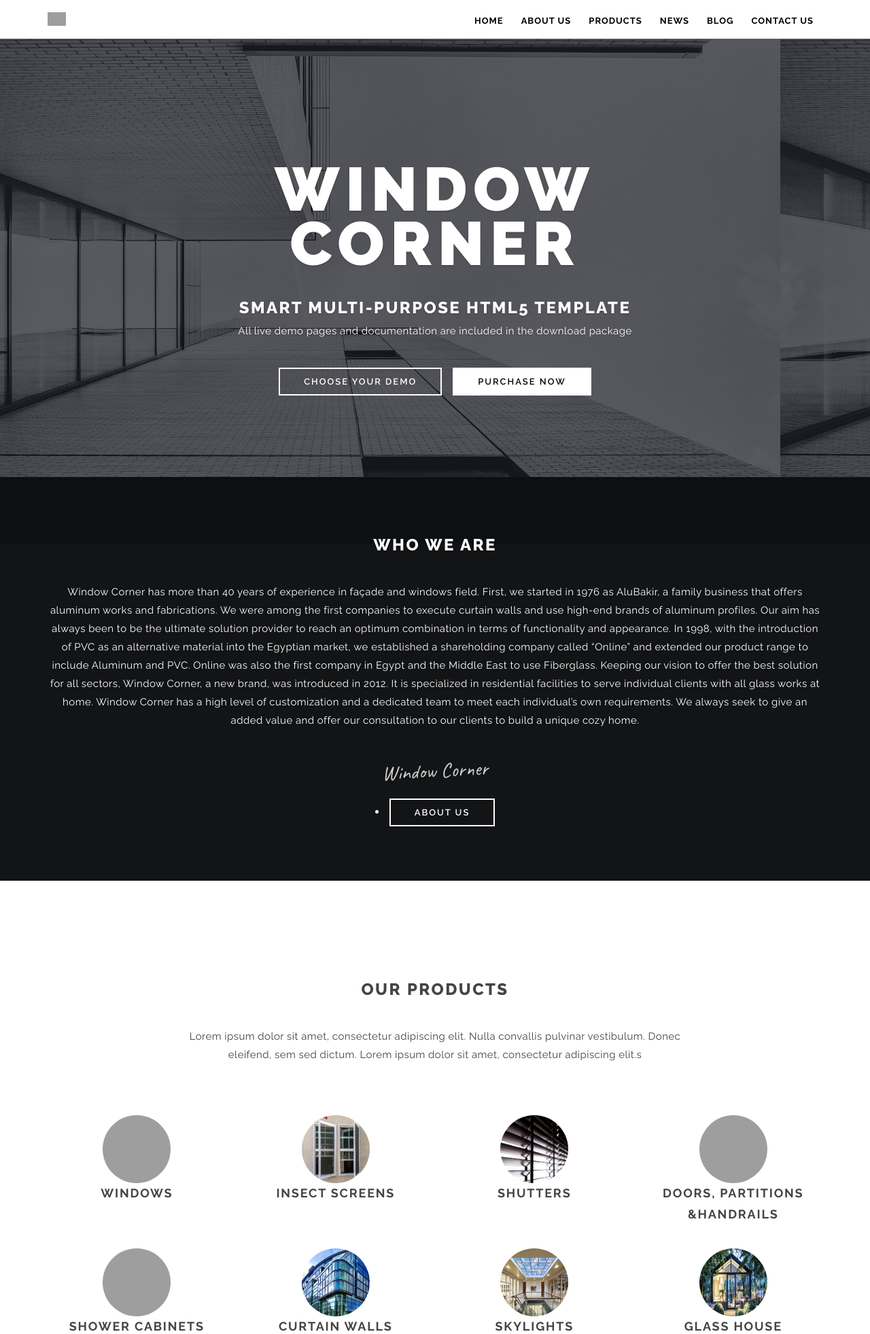
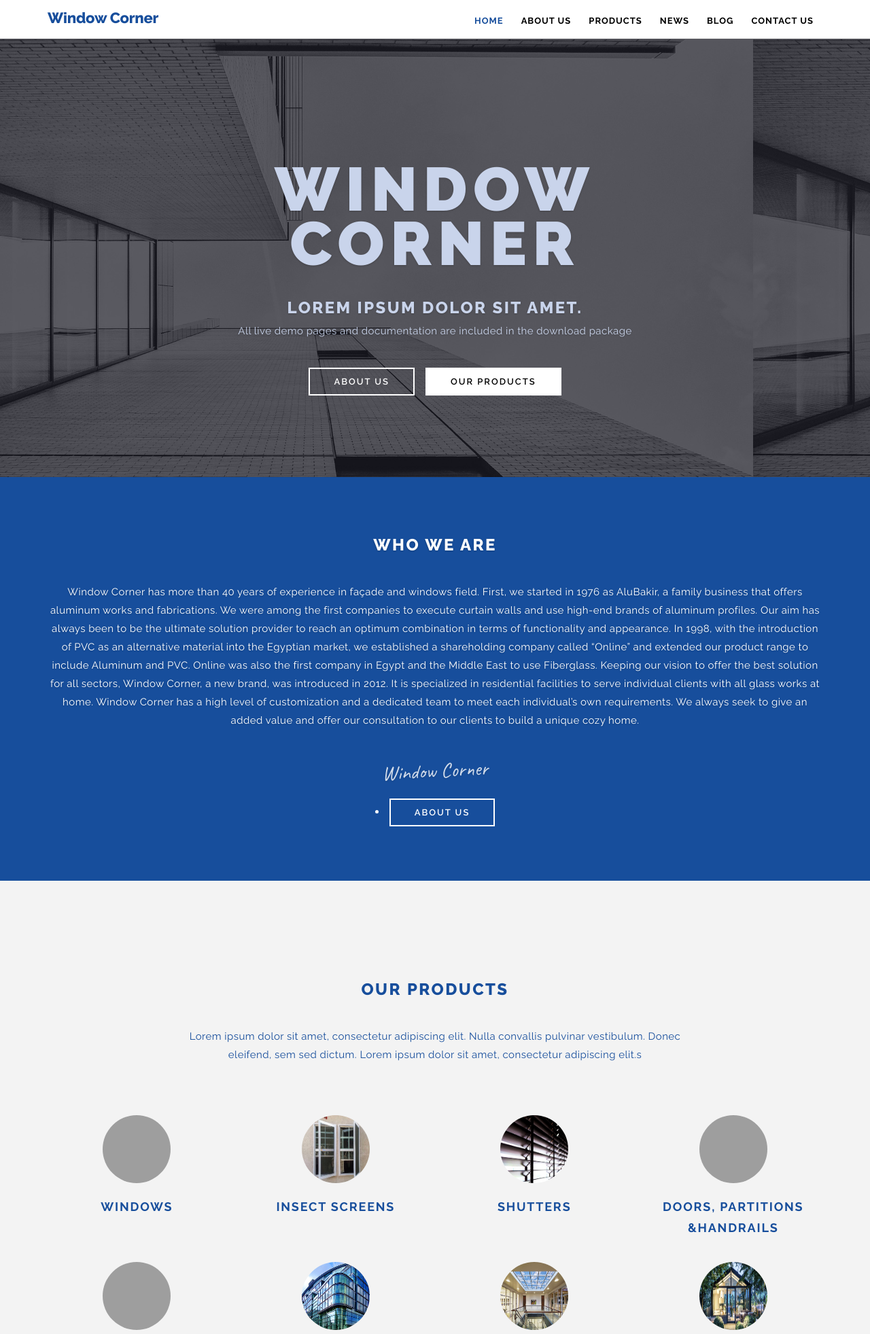
Before and after one commit to ma7aziz/window-corner, a Django app: page / in a window 1280 px wide. Shown: the top 1963 px of the page at 68% size. Run offline with Django 3.2, Linux system fonts and the light colour scheme; some libraries are stand-ins or nearby versions; some web fonts are replaced; grey boxes are pictures that could not be loaded.

Commit message:
contact page

```diff
--- a/core/urls.py
+++ b/core/urls.py
@@ -2,5 +2,7 @@ from django.urls import path
 from . import views
 
 urlpatterns = [
-    path('' , views.index ,  name='index')
+    path('', views.index,  name='index'),
+    path('about-us', views.about, name='about'),
+    path('contact', views.contact, name='conatct')
 ]
--- a/core/views.py
+++ b/core/views.py
@@ -1,9 +1,15 @@
 from django.shortcuts import render
 
 # Create your views here.
-def index(request):
-    return render(request , 'core/index.html')
 
 
-# def about(request):
-#     return render(request , 'about.html')
+def index(request):
+    return render(request, 'core/index.html')
+
+
+def about(request):
+    return render(request, 'core/about.html')
+
+
+def contact(request):
+    return render(request, 'core/contact.html')
--- a/templates/base.html
+++ b/templates/base.html
@@ -22,65 +22,30 @@
             <div class="navbar-header">
                 <button type="button" data-toggle="collapse" data-target=".navbar-main-collapse"
                     class="navbar-toggle"><span class="sr-only">Toggle navigation</span><span
-                        class="icon-bar"></span><span class="icon-bar"></span><span class="icon-bar"></span></button><a
-                    href="#page-top" class="navbar-brand page-scroll">
-                    <!-- Text or Image logo--><img src="{% static 'img/logo.png' %}" alt="Window Corner "
+                        class="icon-bar"></span><span class="icon-bar"></span><span class="icon-bar"></span></button>
+                <a href="#page-top" class="navbar-brand page-scroll" style="color: #174E9C;">
+                    <!-- Text or Image logo--> Window Corner
+                    <!-- <img src="{% static 'img/logo.png' %}" alt="Window Corner "
                         class="logo"><img src="{% static 'img/logodark.png' %}" alt="Window Corner "
-                        class="logodark"></a>
+                        class="logodark"> -->
+                </a>
             </div>
             <div class="collapse navbar-collapse navbar-main-collapse">
                 <ul class="nav navbar-nav navbar-left">
                     <li class="hidden"><a href="#page-top"></a></li>
-                    <li><a href="#">Home <span class="caret"></span></a>
+                    <li><a href="{%url 'index' %}">Home <span class="caret"></span></a>
 
                     </li>
-                    <li><a href="#">About Us <span class="caret"></span></a>
+                    <li><a href="{%url 'about' %}">About Us <span class="caret"></span></a>
 
                     </li>
                     <li><a href="#">Products<span class="caret"></span></a>
-                        <ul class="dropdown-menu">
-                            <li><a href="#">Masonry <span class="angle-right"></span><span class="caret"></span></a>
-                                <ul class="dropdown-menu">
-                                    <li><a href="portfolio-masonry-2.html">2 columns</a></li>
-                                    <li><a href="portfolio-masonry-3.html">3 columns</a></li>
-                                    <li><a href="portfolio-masonry-4.html">4 columns</a></li>
-                                </ul>
-                            </li>
-                            <li><a href="#">Wide <span class="angle-right"></span><span class="caret"></span></a>
-                                <ul class="dropdown-menu">
-                                    <li><a href="portfolio-wide-2.html">2 columns</a></li>
-                                    <li><a href="portfolio-wide-3.html">3 columns</a></li>
-                                    <li><a href="portfolio-wide-4.html">4 columns</a></li>
-                                </ul>
-                            </li>
-                            <li><a href="#">Boxed <span class="angle-right"></span><span class="caret"></span></a>
-                                <ul class="dropdown-menu">
-                                    <li><a href="portfolio-boxed-2.html">2 columns</a></li>
-                                    <li><a href="portfolio-boxed-3.html">3 columns</a></li>
-                                    <li><a href="portfolio-boxed-4.html">4 columns</a></li>
-                                </ul>
-                            </li>
-                            <li><a href="portfolio-single.html">Single project</a></li>
-                        </ul>
                     </li>
                     <li><a href="#">News <span class="caret"></span></a>
-                        <ul class="dropdown-menu">
-                            <li><a href="news2.html">2 columns</a></li>
-                            <li><a href="news2-sidebar.html">2 columns sidebar</a></li>
-                            <li><a href="news3.html">3 columns</a></li>
-                            <li><a href="news4.html">4 columns</a></li>
-                            <li><a href="news-single.html">single fullwidth</a></li>
-                            <li><a href="news-single-sidebar.html">single sidebar</a></li>
-                        </ul>
+
                     </li>
                     <li><a href="#">Blog<span class="caret"></span></a>
-                        <ul class="dropdown-menu">
-                            <li><a href="shop.html">Shop</a></li>
-                            <li><a href="shop2.html">Shop sidebar</a></li>
-                            <li><a href="shop3.html">Shop sidebar wide</a></li>
-                            <li><a href="shop-single.html">Single product</a></li>
-                            <li><a href="shop-cart.html">Shopping cart</a></li>
-                        </ul>
+
                     </li>
                     <li><a href="#">Contact Us <span class="caret"></span></a>
 
@@ -95,6 +60,24 @@
     </nav>
     {% block content %}
     {% endblock %}
+    <!-- footer small-->
+    <div class="container-fluid footer-small bg-dark text-center">
+        <div class="row">
+            <div class="col-md-8 col-md-offset-2">
+                <p data-wow-iteration="999" data-wow-duration="3s" class="wow flash"><a href="#page-top"
+                        class="page-scroll"><i class="icon ion-ios-arrow-up fa-2x"></i></a></p>
+                <ul class="list-inline">
+                    <li><a href="/"><i class="fa fa-twitter fa-fw fa-2x"></i></a></li>
+                    <li><a href="/"><i class="fa fa-facebook fa-fw fa-2x"></i></a></li>
+                    <li><a href="/"><i class="fa fa-google-plus fa-fw fa-2x"></i></a></li>
+                    <li><a href="/"><i class="fa fa-linkedin fa-fw fa-2x"></i></a></li>
+                </ul>
+
+                <p class="small"><a href="http://ForBetterWeb.com">©2020 <i class="fa fa-heart fa-fw"></i>Brain
+                        Analytica </a></p>
+            </div>
+        </div>
+    </div>
     <!-- jQuery-->
     <script src="{% static 'js/jquery-1.12.4.min.js' %}"></script>
     <!-- Bootstrap Core JavaScript-->
--- a/templates/core/index.html
+++ b/templates/core/index.html
@@ -6,17 +6,17 @@
     <div class="intro-body">
         <div class="container">
             <div class="row">
-                <div class="col-lg-8 col-lg-offset-2">
+                <div class="col-lg-8 col-lg-offset-2" style="color:#c9d4eb">
                     <h1>Window Corner
                         <!-- <span class="badge hidden-sm hidden-xs">html</span> -->
                     </h1>
-                    <h2 class="no-pad">Smart Multi-purpose Html5 Template</h2>
+                    <h2 class="no-pad">Lorem ipsum dolor sit amet.</h2>
                     <p>All live demo pages and documentation are included in the download package</p>
                     <ul class="list-inline lead">
-                        <li><a href="#multipage" class="btn btn-border btn-lg page-scroll">Choose your demo</a></li>
+                        <li><a href="#multipage" class="btn btn-border btn-lg page-scroll">About Us</a></li>
                         <li><a target="_top"
                                 href="https://themeforest.net/item/universal-smart-multipurpose-html5-template/17268942"
-                                class="btn btn-white btn-lg">Purchase now</a></li>
+                                class="btn btn-white btn-lg">Our Products </a></li>
                     </ul>
                 </div>
             </div>
@@ -24,7 +24,7 @@
     </div>
 </header>
 <!-- About-->
-<section id="about" class="bg-dark2 section-small">
+<section id="about" class="bg-dark2 section-small" style="background-color:#174E9C; color:#A9AABC">
     <div class="container">
         <div class="row">
             <div class="col-lg-12 text-center">
@@ -52,7 +52,7 @@
         </div>
     </div>
 </section>
-<section id="services">
+<section id="services" style="color:#174E9C">
     <div class="container text-center">
         <div class="row">
             <div class="col-lg-8 col-lg-offset-2">
@@ -62,77 +62,77 @@
             </div>
         </div>
         <div class="row">
-            <div data-wow-delay=".2s" class="col-lg-3 col-sm-6 wow fadeIn"
+            <div data-wow-delay=".1s" class="col-lg-3 col-sm-6 wow fadeIn"
                 style="display:flex ; flex-direction: column ; align-items: center ; justify-content:center">
                 <img src="{% static 'img/products/windows.jpg'%}" alt="" width="100" height="100"
                     style="border-radius: 50%; display:block  ">
-                <h4>
+                <h4 class="product-title">
                     WINDOWS</h4>
                 <!-- <p>Lorem ipsum dolor sit amet, consectetur adipiscing elit. Nulla convallis pulvinar vestibulum. Donec
                     eleifend, sem sed dictum</p> -->
             </div>
-            <div data-wow-delay=".2s" class="col-lg-3 col-sm-6 wow fadeIn"
+            <div data-wow-delay=".1s" class="col-lg-3 col-sm-6 wow fadeIn"
                 style="display:flex ; flex-direction: column ; align-items: center ; justify-content:center">
                 <img src="{% static 'img/products/window-screen.jpg' %}" alt="" width="100" height="100"
                     style="border-radius: 50%; display:block  ">
-                <h4>
+                <h4 class="product-title">
                     Insect Screens </h4>
                 <!-- <p>Lorem ipsum dolor sit amet, consectetur adipiscing elit. Nulla convallis pulvinar vestibulum. Donec
                 eleifend, sem sed dictum</p> -->
             </div>
 
-            <div data-wow-delay=".2s" class="col-lg-3 col-sm-6 wow fadeIn"
+            <div data-wow-delay=".1s" class="col-lg-3 col-sm-6 wow fadeIn"
                 style="display:flex ; flex-direction: column ; align-items: center ; justify-content:center">
                 <img src="{% static 'img/products/shutter.jpg' %}" alt="" width="100" height="100"
                     style="border-radius: 50%; display:block  ">
-                <h4>
+                <h4 class="product-title">
                     Shutters </h4>
                 <!-- <p>Lorem ipsum dolor sit amet, consectetur adipiscing elit. Nulla convallis pulvinar vestibulum. Donec
             eleifend, sem sed dictum</p> -->
             </div>
-            <div data-wow-delay=".2s" class="col-lg-3 col-sm-6 wow fadeIn"
+            <div data-wow-delay=".1s" class="col-lg-3 col-sm-6 wow fadeIn"
                 style="display:flex ; flex-direction: column ; align-items: center ; justify-content:center">
                 <img src="{% static 'img/products/handrail.jpg' %}" alt="" width="100" height="100"
                     style="border-radius: 50%; display:block  ">
-                <h4>
+                <h4 class="product-title">
                     Doors,
                     Partitions
                     &Handrails</h4>
                 <!-- <p>Lorem ipsum dolor sit amet, consectetur adipiscing elit. Nulla convallis pulvinar vestibulum. Donec
             eleifend, sem sed dictum</p> -->
             </div>
-            <div data-wow-delay=".2s" class="col-lg-3 col-sm-6 wow fadeIn"
+            <div data-wow-delay=".1s" class="col-lg-3 col-sm-6 wow fadeIn"
                 style="display:flex ; flex-direction: column ; align-items: center ; justify-content:center">
                 <img src="{% static 'img/products/shower.jpg' %}" alt="" width="100" height="100"
                     style="border-radius: 50%; display:block  ">
-                <h4>
+                <h4 class="product-title">
                     Shower Cabinets </h4>
                 <!-- <p>Lorem ipsum dolor sit amet, consectetur adipiscing elit. Nulla convallis pulvinar vestibulum. Donec
             eleifend, sem sed dictum</p> -->
             </div>
-            <div data-wow-delay=".2s" class="col-lg-3 col-sm-6 wow fadeIn"
+            <div data-wow-delay=".1s" class="col-lg-3 col-sm-6 wow fadeIn"
                 style="display:flex ; flex-direction: column ; align-items: center ; justify-content:center">
                 <img src="{% static 'img/products/curtain-wall.jpg' %}" alt="" width="100" height="100"
                     style="border-radius: 50%; display:block  ">
-                <h4>
+                <h4 class="product-title">
                     Curtain Walls </h4>
                 <!-- <p>Lorem ipsum dolor sit amet, consectetur adipiscing elit. Nulla convallis pulvinar vestibulum. Donec
             eleifend, sem sed dictum</p> -->
             </div>
-            <div data-wow-delay=".2s" class="col-lg-3 col-sm-6 wow fadeIn"
+            <div data-wow-delay=".1s" class="col-lg-3 col-sm-6 wow fadeIn"
                 style="display:flex ; flex-direction: column ; align-items: center ; justify-content:center">
                 <img src="{% static 'img/products/skylight.jpg' %}" alt="" width="100" height="100"
                     style="border-radius: 50%; display:block  ">
-                <h4>
+                <h4 class="product-title">
                     Skylights</h4>
                 <!-- <p>Lorem ipsum dolor sit amet, consectetur adipiscing elit. Nulla convallis pulvinar vestibulum. Donec
             eleifend, sem sed dictum</p> -->
             </div>
-            <div data-wow-delay=".2s" class="col-lg-3 col-sm-6 wow fadeIn"
+            <div data-wow-delay=".1s" class="col-lg-3 col-sm-6 wow fadeIn"
                 style="display:flex ; flex-direction: column ; align-items: center ; justify-content:center">
                 <img src="{% static 'img/products/glass-house.jpg' %}" alt="" width="100" height="100"
                     style="border-radius: 50%; display:block  ">
-                <h4>
+                <h4 class="product-title">
                     Glass House </h4>
                 <!-- <p>Lorem ipsum dolor sit amet, consectetur adipiscing elit. Nulla convallis pulvinar vestibulum. Donec
             eleifend, sem sed dictum</p> -->
@@ -140,7 +140,7 @@
 
 
         </div>
-        <li><a href="" class="btn btn-white btn-lg">Read More </a></li>
+        <li><a href="" class="btn btn-white btn-lg bg-dark">Read More </a></li>
     </div>
 </section>
 <!-- Quotes-->
@@ -158,7 +158,7 @@
     </div>
 </section>
 <!-- Portfolio-->
-<section id="portfolio" class="portfolio-wide bg-dark">
+<section id="portfolio" class="portfolio-wide bg-dark" style="background-color: #174E9C;">
     <div class="container text-center">
         <div class="row">
             <div class="col-sm-10 col-sm-offset-1">
@@ -250,7 +250,7 @@
     </div>
 </section>
 <!-- Contact Section-->
-<section id="contact">
+<section id="contact" style="color:#174E9C">
     <div class="container">
         <div class="row">
             <div class="col-md-5">
@@ -314,4 +314,5 @@
         </div>
     </div>
 </section>
+
 {% endblock %}
--- a/wincon/static/css/universal.css
+++ b/wincon/static/css/universal.css
@@ -64,7 +64,7 @@ body {
   font: normal 15px/1.8 Raleway, sans-serif;
   letter-spacing: 0.03em;
   color: #444;
-  background-color: #fff;
+  background-color: #F3F3F3;
   -webkit-font-smoothing: antialiased; }
 
 /* Preloader */
@@ -74,7 +74,7 @@ body {
   right: 0;
   bottom: 0;
   position: absolute;
-  background-color: #fff;
+  background-color: #F3F3F3;
   z-index: 99999;
   height: 100%;
   width: 100%;
@@ -226,7 +226,7 @@ section, .section {
   z-index: 992;
   padding-top: 140px;
   padding-bottom: 140px;
-  background-color: #fff; }
+  background-color: #F3F3F3; }
 
 .section-small {
   position: relative;
@@ -476,7 +476,7 @@ a .fa {
   outline: 0;
   background-color: transparent !important; }
   .navbar-custom .nav li.active a {
-    color: #789 !important; }
+    color: #174E9C !important; }
     .navbar-custom .nav li.active a:hover {
       color: #789; }
 
@@ -2026,4 +2026,9 @@ li .shop-cart {
   to {
     background-position: -40000px 0; } }
 
-/*# sourceMappingURL=universal.css.map */
+
+
+.product-title {
+  padding-top : 20px ;
+  font-size: 1.2em ;
+}
```
Also changed, not shown: templates/core/about.html (added, +91 -0 lines), templates/core/contact.html (added, +79 -0 lines).
